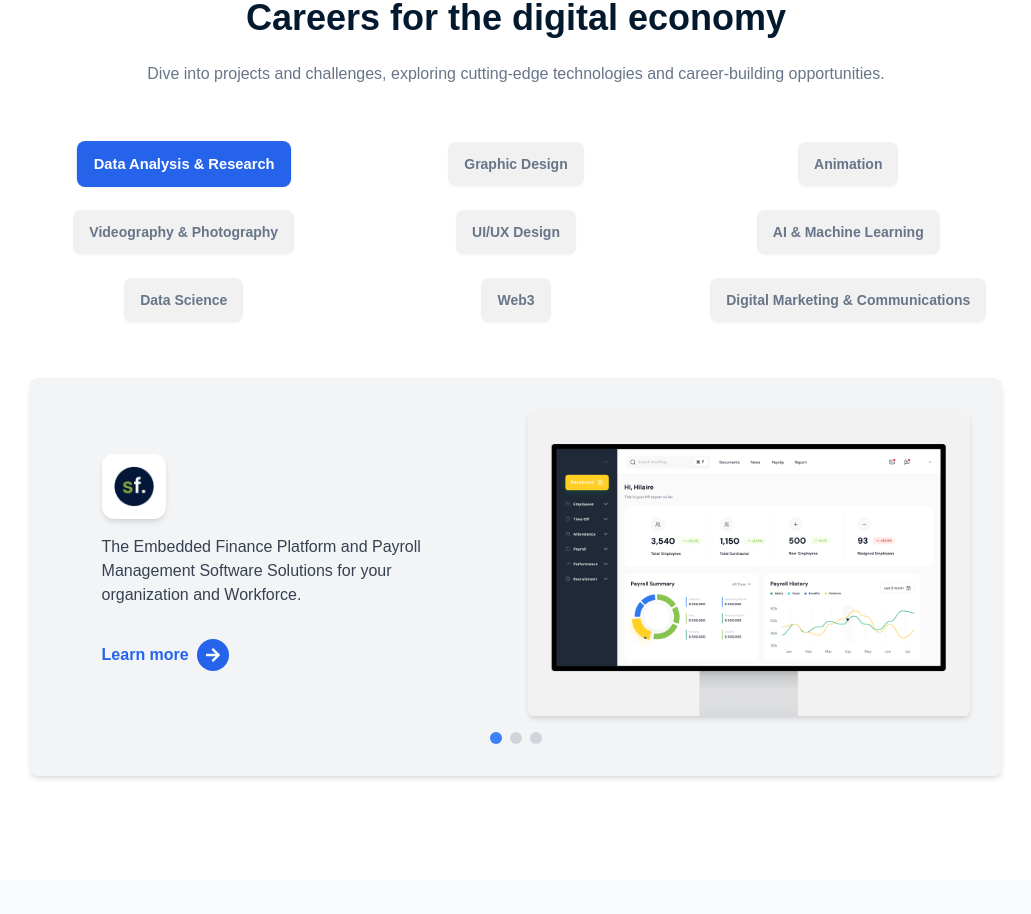
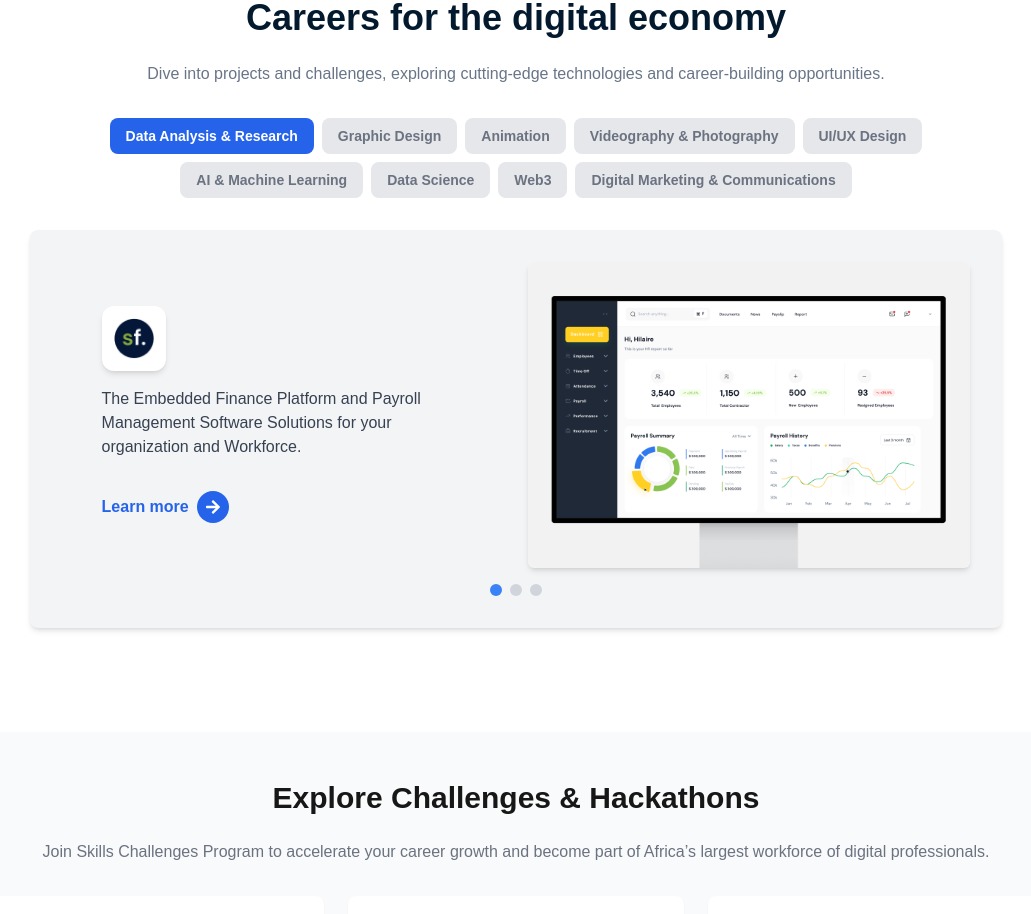
Before and after one commit to Viateur-akimana/umurava, a Next.js app: page / in a window 1280 px wide. Shown: the part 1693-2607 px from the top of the page, without its empty margins (124-1155 px from the left). Built offline with nearby package versions, Linux system fonts and the light colour scheme.

Commit message:
new changes on nav&hero

```diff
--- a/src/components/layout/NavBar.tsx
+++ b/src/components/layout/NavBar.tsx
@@ -11,7 +11,7 @@ const NavBar = () => {
 
   return (
     <nav className="bg-white">
-      <div className="lg:mx-8 mx-auto px-4 sm:px-6 lg:px-8 pt-3 flex justify-between items-center">
+      <div className=" lg:mx-8 mx-0 px-4 sm:px-6 xl:px-8 lg:px-0 pt-3 flex justify-between items-center">
         <div className="flex items-center">
           <Link href="/" className="flex-shrink-0 flex items-center">
             <Image
--- a/src/components/layout/subcomponents/Hero.tsx
+++ b/src/components/layout/subcomponents/Hero.tsx
@@ -6,7 +6,7 @@ import React from "react";
 const Hero = () => {
   return (
     <section
-      className="grid grid-cols-1 lg:grid-cols-2 xl:mx-20 lg:mx-12 md:mx-5 mx-0 sm:px-8 items-center"
+      className="grid grid-cols-1 lg:grid-cols-2 xl:mx-20 lg:mx-12 mx-5 sm:px-8 items-center"
       id="hero"
     >
       <div className="flex flex-col items-start xl:mx-12 mx-0 py-4 gap-5">
--- a/src/components/layout/subcomponents/Skills.tsx
+++ b/src/components/layout/subcomponents/Skills.tsx
@@ -44,24 +44,23 @@ const Skills = () => {
     <div className="p-4 my-10 mb-10 md:p-8">
       <div className="flex flex-col items-center text-center">
         <h1 className="text-3xl md:text-4xl font-bold text-[#03192E] mb-6 leading-tight">
-        Skills Challenges Cover various in-demand skills and
-        <br/>
-        Careers for the digital economy
+          Skills Challenges Cover various in-demand skills and
+          <br />
+          Careers for the digital economy
         </h1>
         <p className="mb-8 text-sm md:text-base text-[#687588] w-full md:w-2/3">
           Dive into projects and challenges, exploring cutting-edge technologies
           and career-building opportunities.
         </p>
-        <div className="grid grid-cols-1 my-6 md:grid-cols-3 gap-6 w-full md:w-4/5">
+        <div className="flex justify-center gap-2 flex-wrap w-full md:w-4/5">
           {skills.map((skill) => (
             <button
               key={skill}
               onClick={() => setActiveSkill(skill)}
-              className={`px-4 py-3 w-3/4 md:w-auto mx-auto rounded-lg text-sm font-semibold transition-transform shadow-sm transform ${
-                activeSkill === skill
-                  ? "bg-blue-600 shadow-lg text-white scale-105 "
-                  : "bg-[#F1F1F1] text-[#687588] font-regular hover:bg-blue-100 hover:shadow-md"
-              }`}
+              className={`px-4 py-2 rounded-lg text-sm font-semibold ${activeSkill === skill
+                ? 'bg-blue-600 text-white'
+                : 'bg-gray-200 text-gray-500 hover:bg-blue-100'
+                }`}
             >
               {skill}
             </button>
@@ -101,9 +100,8 @@ const Skills = () => {
               <button
                 key={index}
                 onClick={() => setCurrentSlide(index)}
-                className={`w-3 h-3 rounded-full transition-all ${
-                  currentSlide === index ? "bg-blue-500" : "bg-gray-300"
-                }`}
+                className={`w-3 h-3 rounded-full transition-all ${currentSlide === index ? "bg-blue-500" : "bg-gray-300"
+                  }`}
               />
             ))}
           </div>
```
